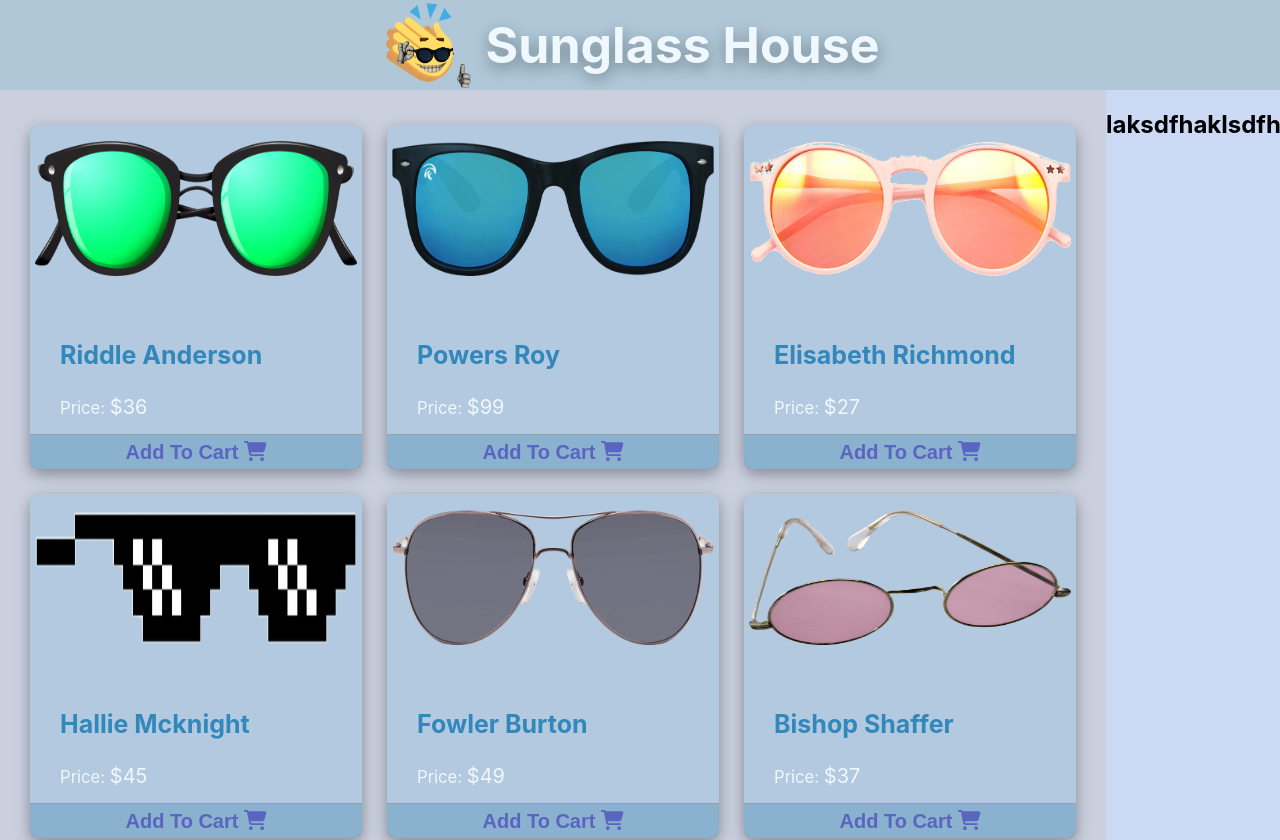
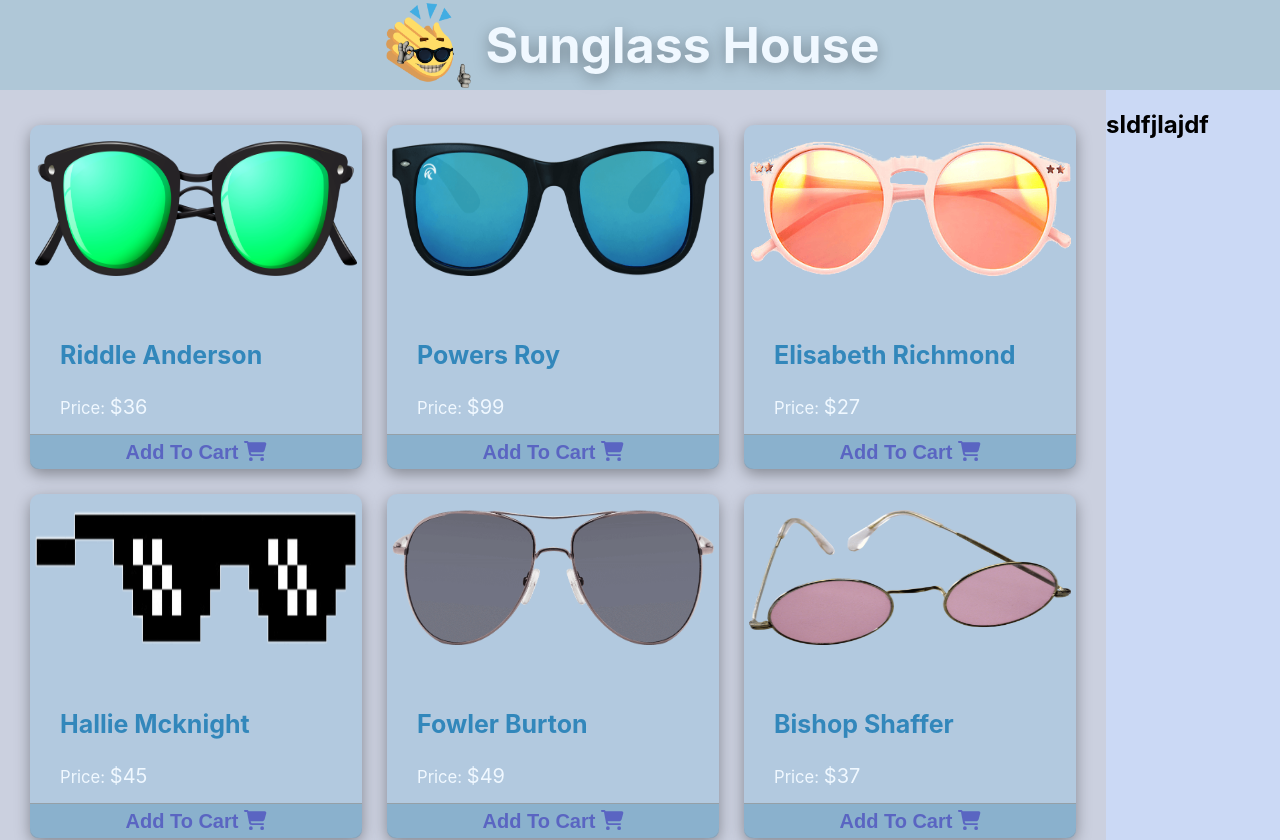
Before and after one commit to Alamin-git/Sunglass-House, a React (Create React App) app: page / in a window 1280 px wide. Shown: the top 840 px of the page. Built offline with nearby package versions, Linux system fonts and the light colour scheme.

Commit message:
readme file edit

```diff
--- /dev/null
+++ b/src/components/Cart/Cart.css
@@ -0,0 +1,4 @@
+.cart{
+    position: sticky;
+    top: 0;
+}
--- /dev/null
+++ b/src/components/Cart/Cart.js
@@ -0,0 +1,11 @@
+import React from 'react';
+import './Cart.css'
+const Cart = () => {
+    return (
+        <div className='cart'>
+            <h2>sldfjlajdf</h2>
+        </div>
+    );
+};
+
+export default Cart;
--- a/src/components/Shop/Shop.css
+++ b/src/components/Shop/Shop.css
@@ -10,7 +10,7 @@
     padding-top: 35px;
     background-color: rgba(156, 165, 194, 0.527);
 }
-.cart{
+.cart-container{
     background-color: rgb(155 182 235 / 52%);
 }
 @media only screen and (max-width: 600px) {
--- a/src/components/Shop/Shop.js
+++ b/src/components/Shop/Shop.js
@@ -1,4 +1,5 @@
 import React, { useEffect, useState } from 'react';
+import Cart from '../Cart/Cart';
 import Product from '../Product/Product';
 import './Shop.css'
 
@@ -8,7 +9,10 @@ const Shop = () => {
         fetch('products.json')
             .then(res => res.json())
             .then(data => setProducts(data))
-    }, [])
+    }, []);
+    const addToCart = () => {
+
+    }
     return (
         <div className='products-container'>
             <div className="products">
@@ -19,8 +23,8 @@ const Shop = () => {
                     ></Product>)
                 }
             </div>
-            <div className="cart">
-                <h2>laksdfhaklsdfh</h2>
+            <div className="cart-container">
+                <Cart></Cart>
             </div>
         </div>
     );
```
Also changed, not shown: 1 other file (tests, documents, lock files or other folders).
